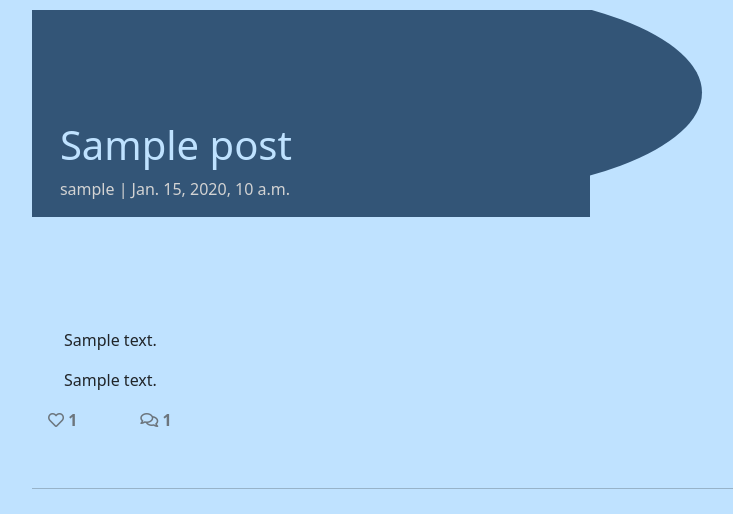
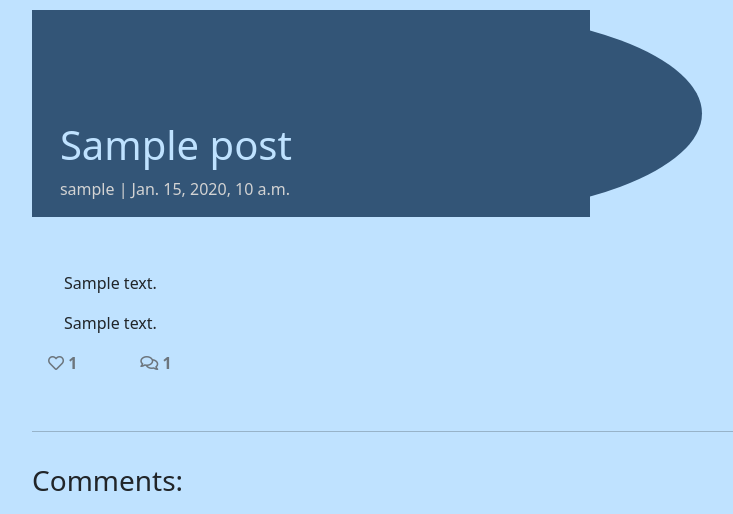
Before and after one commit to Pierreslag/fishingblog, a Django app: a page that uses templates/base.html in a window 1280 px wide. Shown: the part 60-574 px from the top of the page, without its empty margins (50-783 px from the left). Run offline with Django 3.2, Linux system fonts and the light colour scheme; tables that the repository leaves empty hold one stand-in row (values such as "Sample post"); some libraries are stand-ins or nearby versions.

Commit message:
Fix to heasthead space on phone

```diff
--- a/static/css/style.css
+++ b/static/css/style.css
@@ -109,7 +109,6 @@ footer a {
   overflow: hidden;
   position: relative;
   display: inline-block;
-  height: 33vh;
   width: 100%;
 }
 
@@ -127,7 +126,7 @@ footer a {
 .masthead-image:after {
   content: "";
   position: absolute;
-  top: -10%;
+  top: 0;
   right: 80%;
   height: 100%;
   width: 100%;
```
